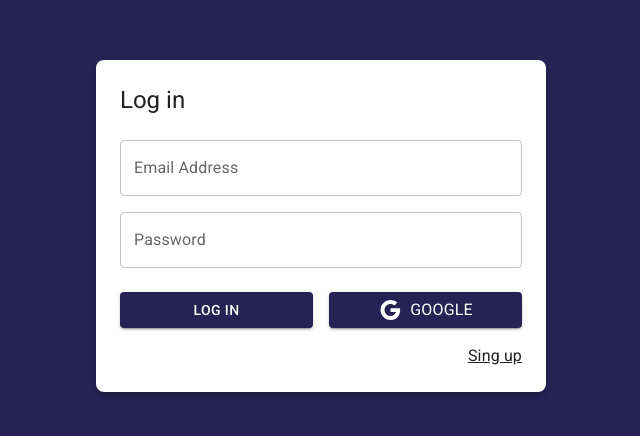
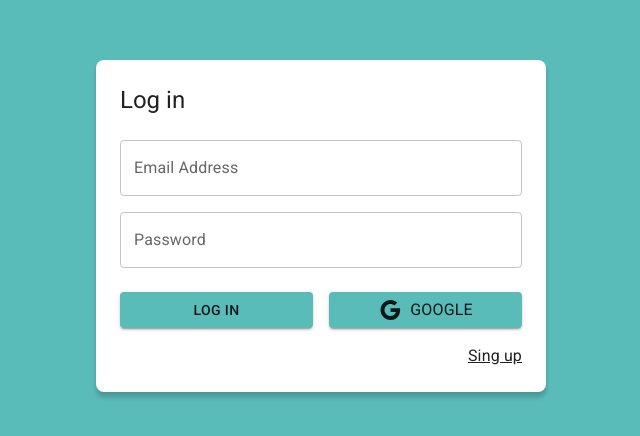
Before and after one commit to VillalbaAgustin/JournalApp, a React (Vite) app: page /auth/login in a window 1280 px wide. Shown: the part 174-610 px from the top of the page, without its empty margins (319-959 px from the left). Built offline with nearby package versions, Linux system fonts and the light colour scheme; no server answers.

Commit message:
styles changes

```diff
--- a/src/journal/components/SideBar.jsx
+++ b/src/journal/components/SideBar.jsx
@@ -20,16 +20,16 @@ export const SideBar = ({ drawerWidth }) => {
           '& .MuiDrawer-paper': { boxSizing: 'border-box', width: drawerWidth },
         }}
       >
-        <Toolbar>
+        <Toolbar sx={{backgroundColor:'secondary.main'}}>
           <Avatar src={photoURL} alt="photoPerfil" />
-          <Typography variant="h6" noWrap ml={1} /* component={div} */>
+          <Typography variant="h6" noWrap ml={1} color='white'/* component={div} */>
             {displayName}
           </Typography>
         </Toolbar>
 
         <Divider />
 
-        <List>
+        <List >
           {notes.map((note) => (
             <SideBarItem key={note.id} {...note}/>
           ))}
--- a/src/journal/components/SideBarItem.jsx
+++ b/src/journal/components/SideBarItem.jsx
@@ -21,7 +21,7 @@ export const SideBarItem = ({ id, title, body, date, imageUrls = [] }) => {
   }
 
   return (
-    <ListItem disablePadding>
+    <ListItem disablePadding sx={{backgroundColor:'third.main', mb:1}}>
       <ListItemButton onClick={onActiveNote}>
         <ListItemIcon>
           {
--- a/src/journal/views/NothingSelectedView.jsx
+++ b/src/journal/views/NothingSelectedView.jsx
@@ -9,13 +9,13 @@ export const NothingSelectedView = () => {
       direction="column"
       alignItems="center"
       justifyContent="center"
-      sx={{ minHeight: 'calc(100vh - 110px)', backgroundColor: 'primary.main', borderRadius: 2}}
+      sx={{ minHeight: 'calc(100vh - 120px)', backgroundColor: 'primary.main', borderRadius: 1}}
     >
       <Grid item xs={12}>
         <StarOutline sx={{fontSize: 100, color: 'white'}}/>
       </Grid>
       <Grid item xs={12}>
-        <Typography color='white' variant="h5">Seleciona o crea una entrada</Typography>
+        <Typography color='white' variant="h5">Select or Create a Journal</Typography>
       </Grid>
 
     </Grid>
--- a/src/theme/purpleTheme.js
+++ b/src/theme/purpleTheme.js
@@ -4,10 +4,13 @@ import { red } from "@mui/material/colors";
 export const purpleTheme = createTheme({
   palette: {
     primary:{
-      main: '#262254'
+      main: '#5ABCB9'
     },
     secondary:{
-      main: '#543884'
+      main:'#333333'
+    },
+    third:{
+      main: '#EBEBEB'
     },
     error:{
       main: red.A400
```
